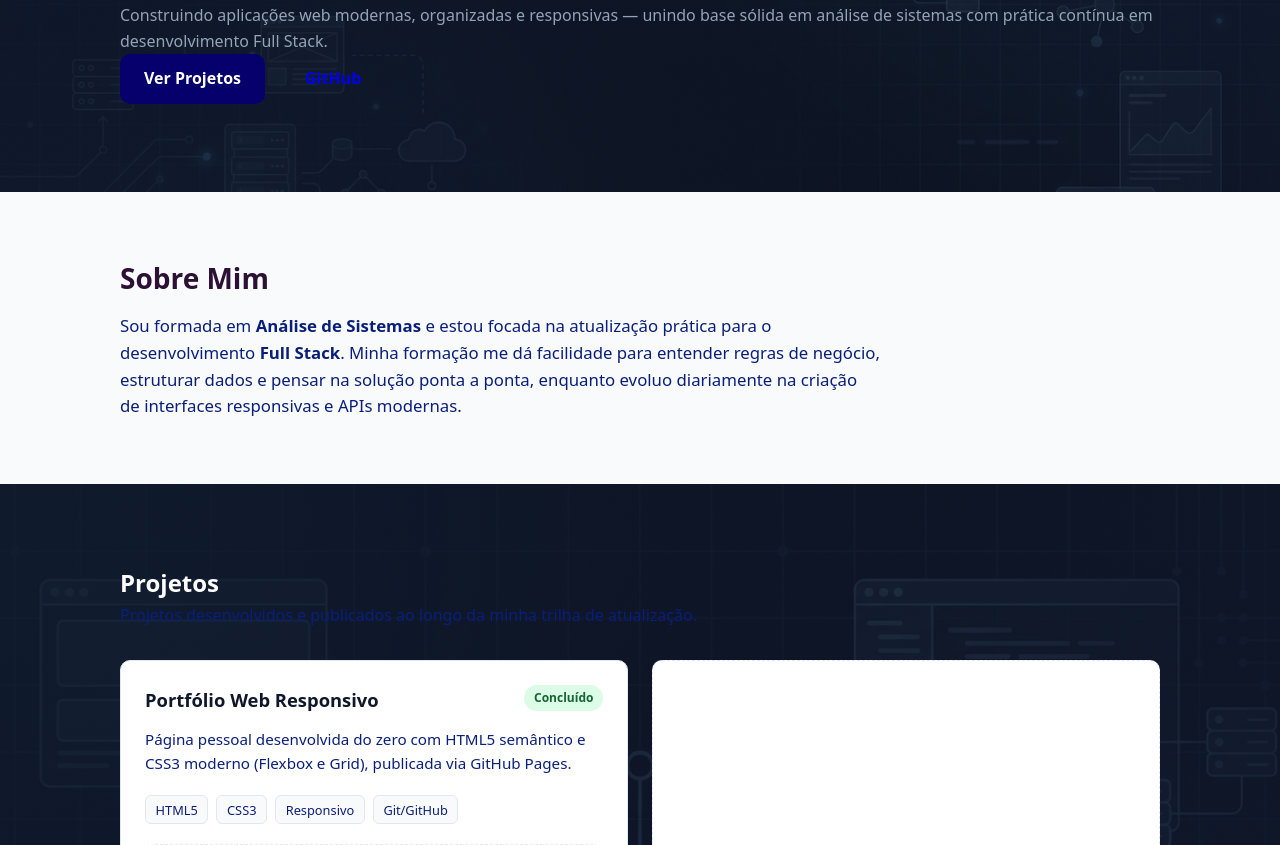
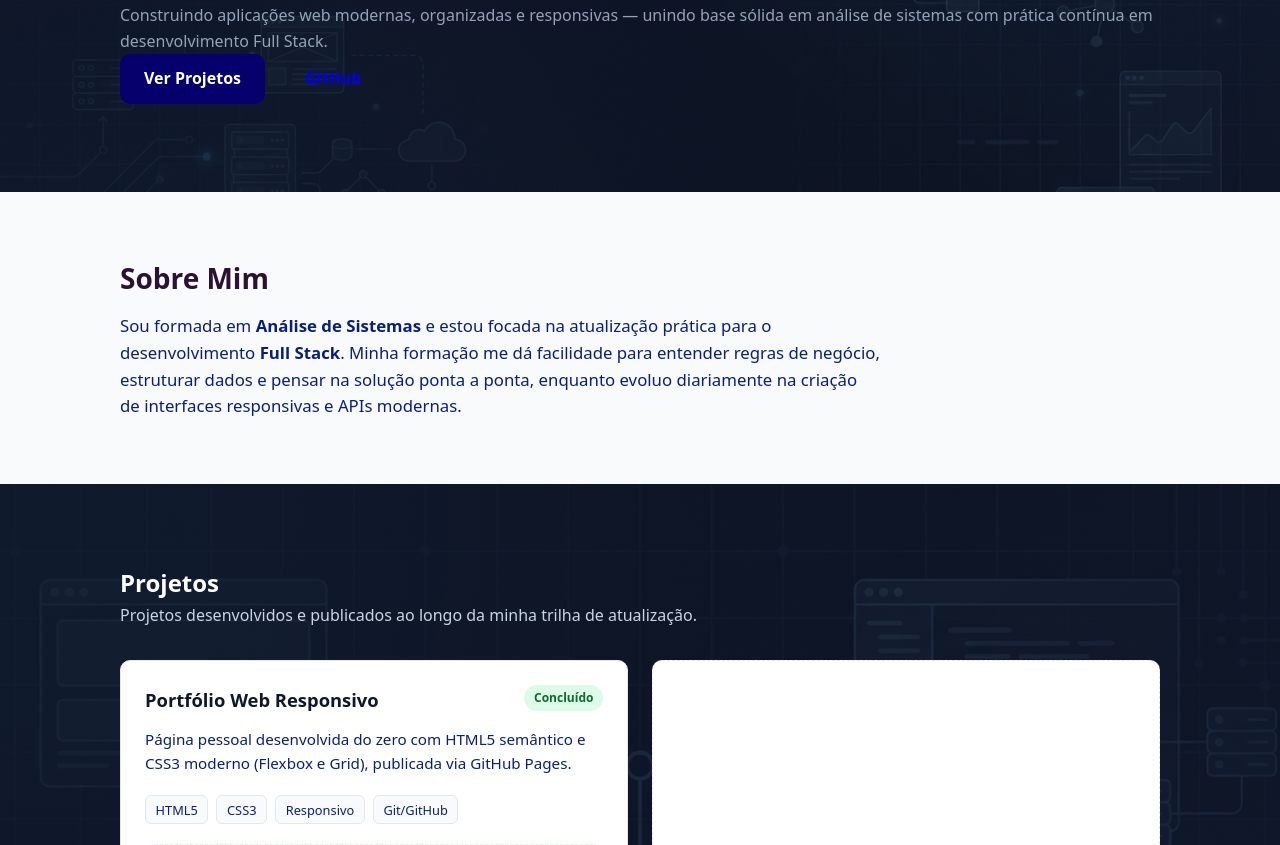
Before and after one commit to nandymax/portfolio-web, a plain HTML site: page index.html in a window 1280 px wide. Shown: the part 255-1100 px from the top of the page. Drawn offline with Linux system fonts and the light colour scheme.

Commit message:
style: secao projetos cor de texto titulo2

```diff
--- a/css/style.css
+++ b/css/style.css
@@ -201,6 +201,9 @@ btn-outline {
 .projetos h2 {
   color: #ffffff;
 }
+.projetos .section-subtitle {
+  color: #cbd5e1;
+}
 
 /* Mantém os cartões legíveis e com bom contraste sobre o fundo escuro */
 .projetos .card,
```
